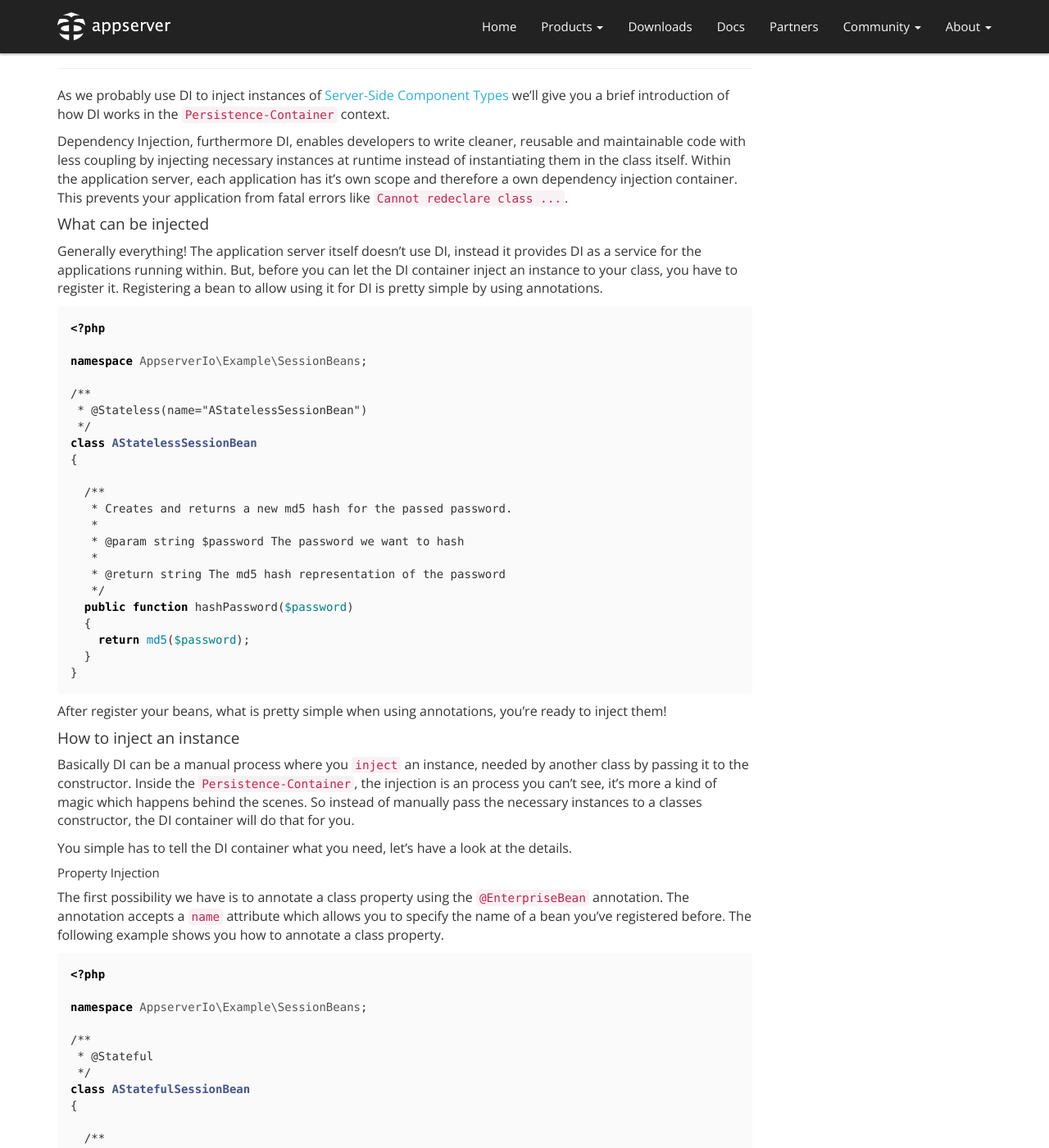
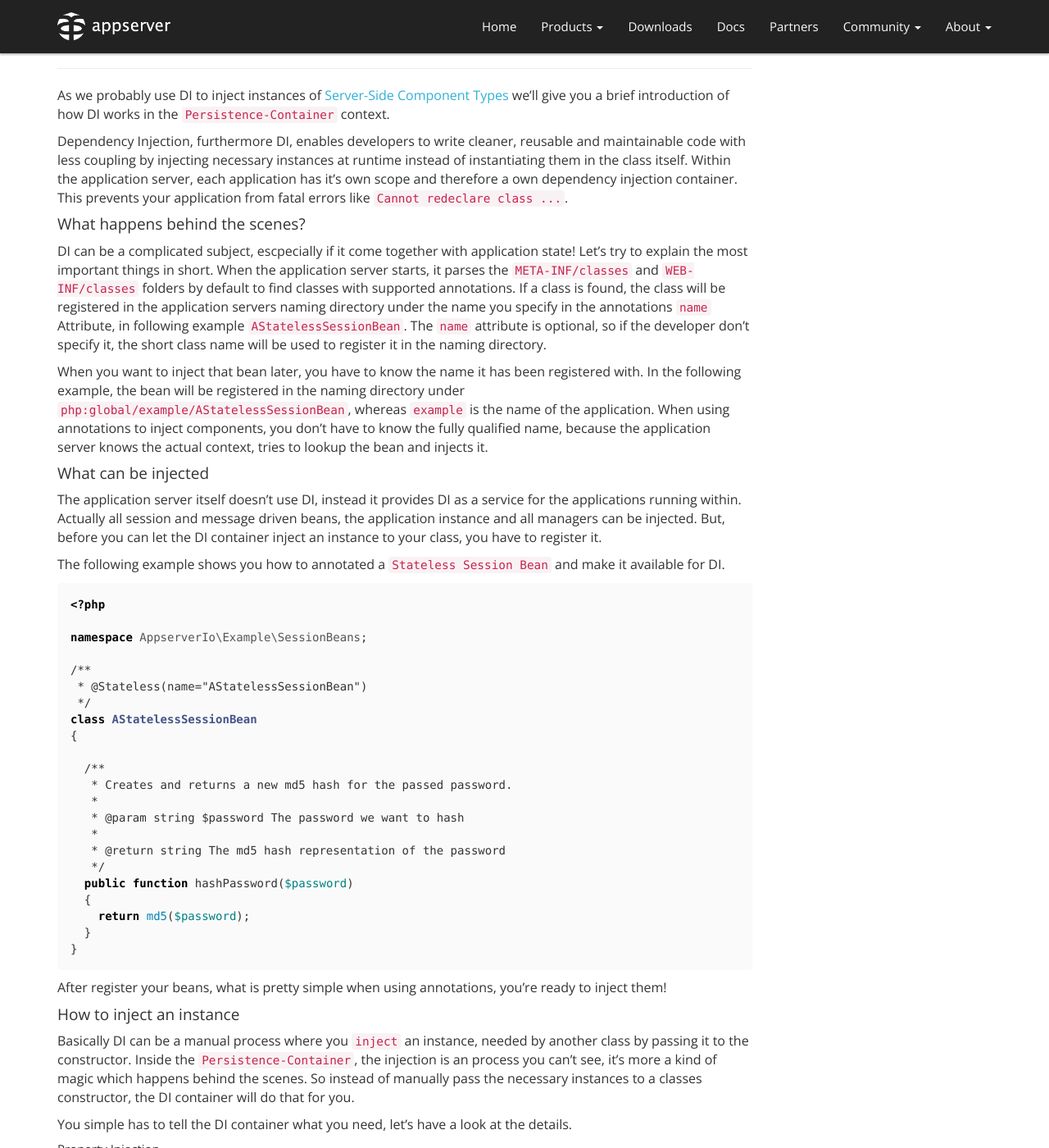
Before and after one commit to appserver-io/appserver, a Jekyll site: the page built from _posts/2014-12-30-persistence-container-basics.md, in a window 1280 px wide and 1400 px high, scrolled down 645 px. Shown: the whole window at 82% size. Built offline with Jekyll 4.4.1, drawn with Linux system fonts in a browser that asks for light colours; nearby versions of some CDN libraries; library files that are not in the unit come from our copies; Markdown is read by kramdown in place of the engine named in the settings; some of the changed text lies outside the part shown.

Commit message:
Update 2014-12-30-persistence-container-basics.md

````diff
--- a/_posts/2014-12-30-persistence-container-basics.md
+++ b/_posts/2014-12-30-persistence-container-basics.md
@@ -21,9 +21,17 @@ As we probably use DI to inject instances of [Server-Side Component Types](#serv
 
 Dependency Injection, furthermore DI, enables developers to write cleaner, reusable and maintainable code with less coupling by injecting necessary instances at runtime instead of instantiating them in the class itself. Within the application server, each application has it's own scope and therefore a  own dependency injection container. This prevents your application from fatal errors like `Cannot redeclare class ...`.
 
+#### What happens behind the scenes?
+
+DI can be a complicated subject, escpecially if it come together with application state! Let's try to explain the most important things in short. When the application server starts, it parses the `META-INF/classes` and `WEB-INF/classes` folders by default to find classes with supported annotations. If a class is found, the class will be registered in the application servers naming directory under the name you specify in the annotations `name` Attribute, in following example `AStatelessSessionBean`. The `name` attribute is optional, so if the developer don't specify it, the short class name will be used to register it in the naming directory.
+
+When you want to inject that bean later, you have to know the name it has been registered with. In the following example, the bean will be registered in the naming directory under `php:global/example/AStatelessSessionBean`, whereas `example` is the name of the application. When using annotations to inject components, you don't have to know the fully qualified name, because the application server knows the actual context, tries to lookup the bean and injects it.
+
 #### What can be injected
 
-Generally everything! The application server itself doesn't use DI, instead it provides DI as a service for the applications running within. But, before you can let the DI container inject an instance to your class, you have to register it. Registering a bean to allow using it for DI is pretty simple by using annotations.
+The application server itself doesn't use DI, instead it provides DI as a service for the applications running within. Actually all session and message driven beans, the application instance and all managers can be injected.  But, before you can let the DI container inject an instance to your class, you have to register it.
+
+The following example shows you how to annotated a `Stateless Session Bean` and make it available for DI.
 
 ```php
 <?php
@@ -60,7 +68,7 @@ You simple has to tell the DI container what you need, let's have a look at the
 
 ##### Property Injection
 
-The first possibility we have is to annotate a class property using the `@EnterpriseBean` annotation. The annotation accepts a `name` attribute which allows you to specify the name of a bean you've registered before. The following example shows you how to annotate a class property.
+The first possibility we have is to annotate a class property using the `@EnterpriseBean` annotation. The annotation accepts a `name` attribute which allows you to specify the name of a bean you've registered before. The following example shows you how to annotate a class property and let the application server inject an instance of `AStatelessSessionBean` at runtime.
 
 ```php
 <?php
@@ -164,12 +172,6 @@ class AStatefulSessionBean
 In that example the container will inject an instance of `AStatelessSessionBean` at runtime by invoking the `injectAStatelessSessionBean` method passing the instance as argument.
 
 > Method injection only works on methods with exactly one argument. As described above, the container don't inject a real instance of the bean, instead it injects a proxy. That proxy actually not extends the class or, if given, implements the interfaces of your bean. So do NOT type hint the argument with the class or a interface name!
-
-#### What happens behind the scenes?
-
-DI can be a complicated subject, escpecially if it come together with application state! Let's try to explain the most important things in short. When the application server starts, it parses the `META-INF/classes` and `WEB-INF/classes` folders by default to find classes with supported annotations. If a class is found, the class will be registered in the application servers naming directory under the name you specify in the annotations `name` Attribute, in this example `AStatelessSessionBean`. The `name` attribute is optional, so if the developer don't specify it, the short class name will be used to register it in the naming directory.
-
-When you want to inject that bean, you have to know the name it has been registered with. In the example above, the bean will be registered in the naming directory under `php:global/example/AStatelessSessionBean`. When using annotations to inject components, you don't have to know the fully qualified name, because the application server knows the actual context, tries to lookup the bean and injects it.
 
 ### Server-Side Component Types
 ***
````
Also changed, not shown: other parts of _posts/2014-12-30-persistence-container-basics.md (+2 -2 lines).
